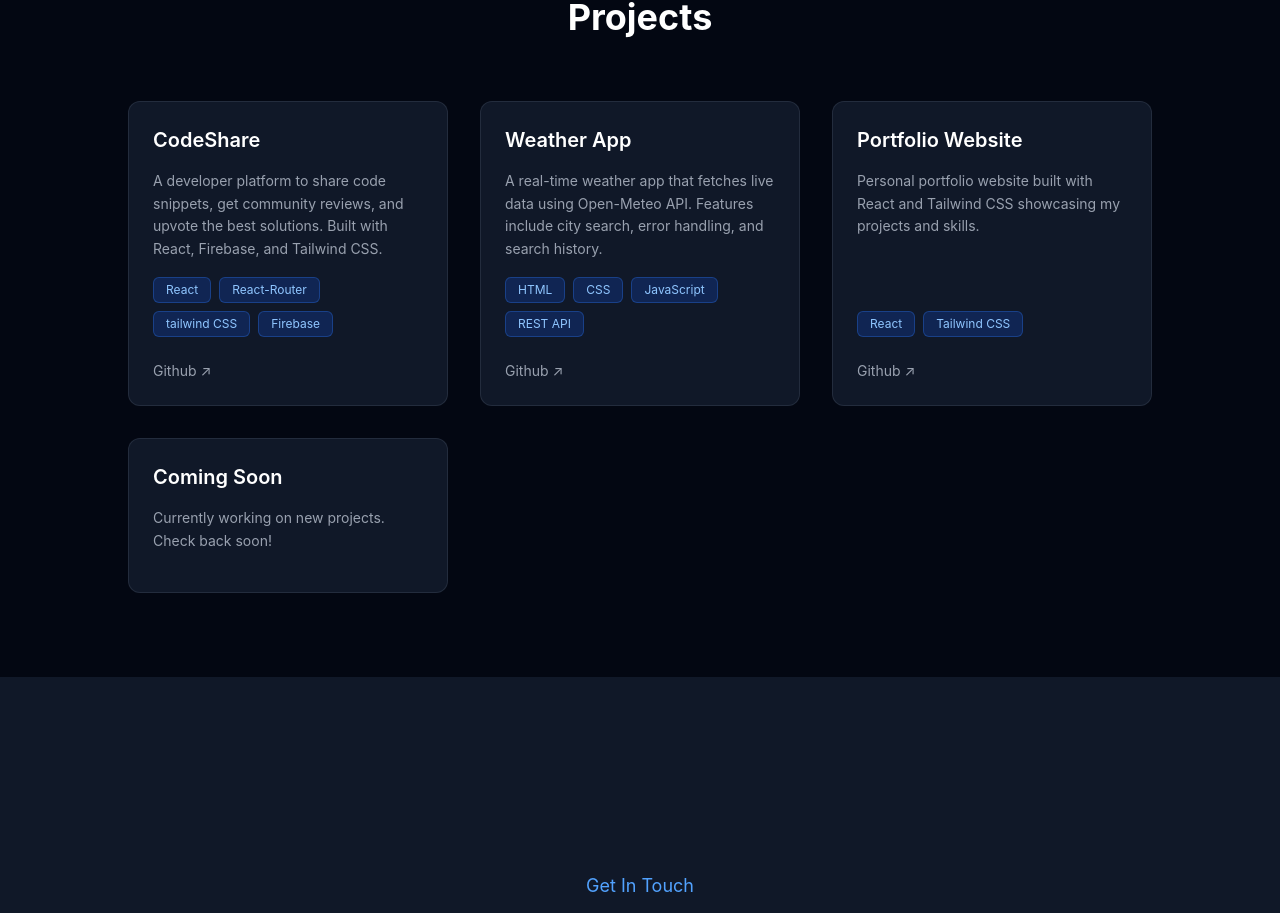
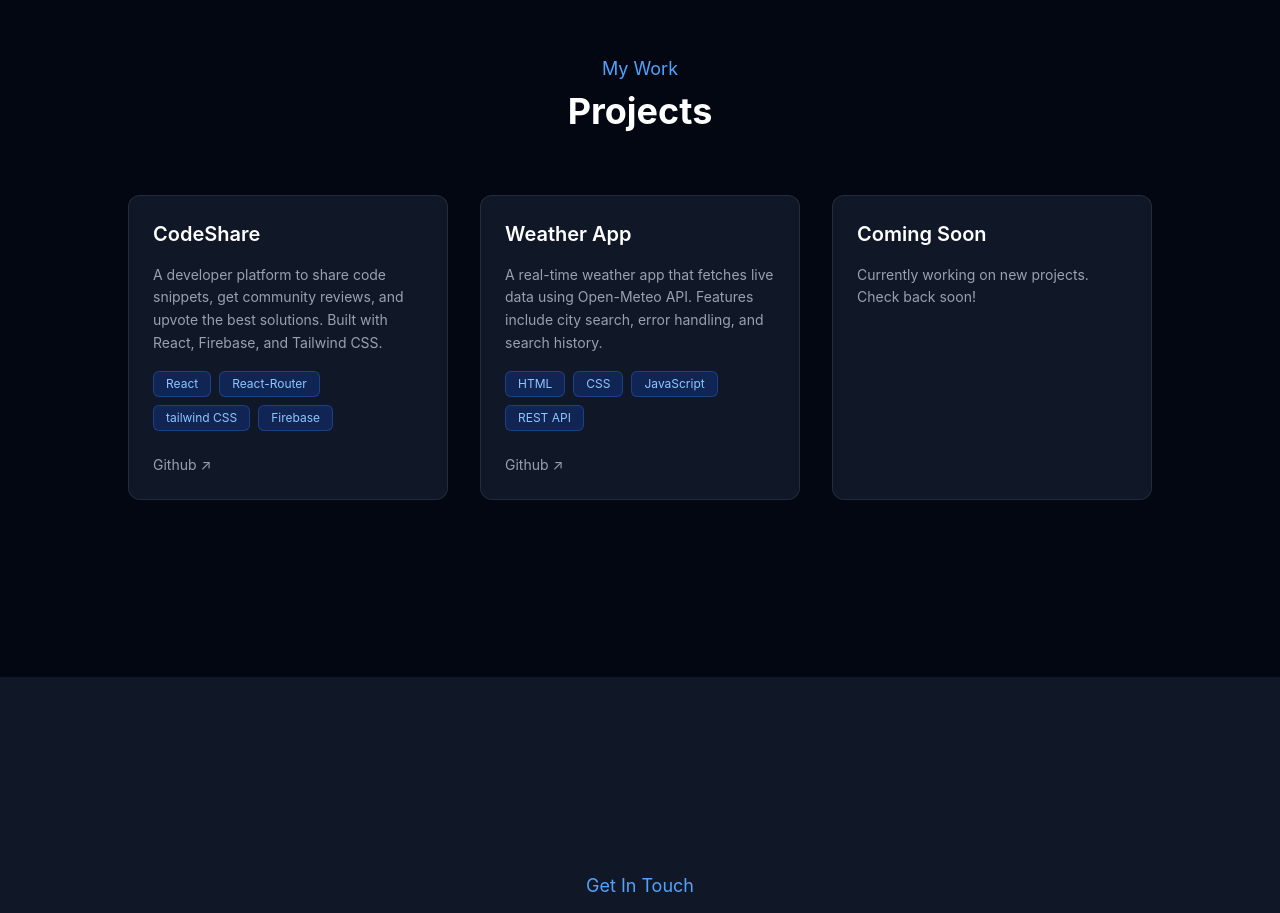
Before and after one commit to OhadRaza01/my-portfolio, a React (Vite) app: page / in a window 1280 px wide. Shown: the part 1795-2708 px from the top of the page. Built offline with nearby package versions, Linux system fonts and the light colour scheme.

Commit message:
removed one project from project section

```diff
--- a/src/components/Projects.jsx
+++ b/src/components/Projects.jsx
@@ -12,12 +12,6 @@ const projects = [
         description: "A real-time weather app that fetches live data using Open-Meteo API. Features include city search, error handling, and search history.",
         tech: ["HTML", "CSS", "JavaScript", "REST API"],
         github: "https://github.com/OhadRaza01/WeatherAPP-Js"
-    },
-    {
-        title: "Portfolio Website",
-        description: "Personal portfolio website built with React and Tailwind CSS showcasing my projects and skills.",
-        tech: ["React", "Tailwind CSS"],
-        github: "#"
     },
     {
         title: "Coming Soon",
```
